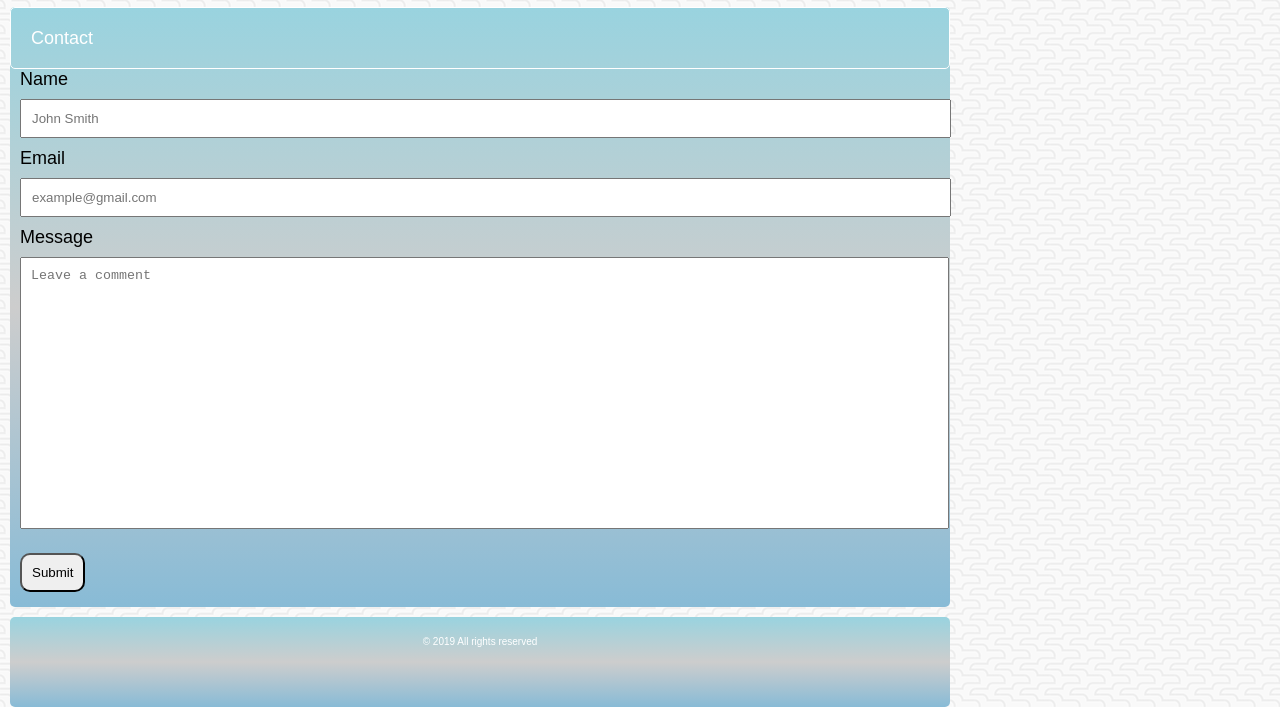
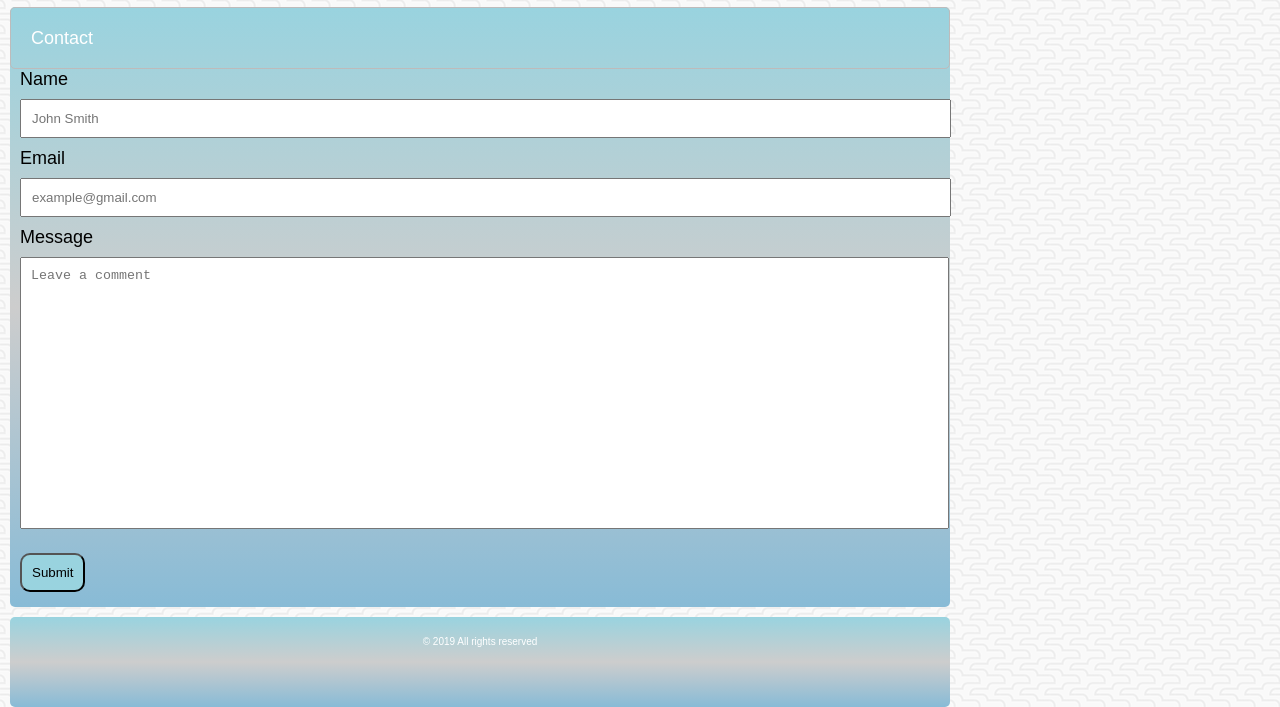
Before and after one commit to Ryby1024/Basic-Portfolio, a plain HTML site: page contact.html in a window 1280 px wide. Shown: the part 93-800 px from the top of the page. Drawn offline with Linux system fonts and the light colour scheme.

Commit message:
css stuff

```diff
--- a/assets/css/style.css
+++ b/assets/css/style.css
@@ -35,7 +35,7 @@ h1  {
 h2  {
     color: white;
     padding: 20px;
-    border: 1px  solid white;
+    border: 1px  solid rgb(190, 187, 187);
     border-radius: 5px;
 }
 
@@ -129,4 +129,5 @@ button  {
     padding: 10px;
     margin: 10px;
     border-radius: 10px;
+    background-color: #99d3df;
 }
```
Also changed, not shown: index.html (+1 -0 lines).
